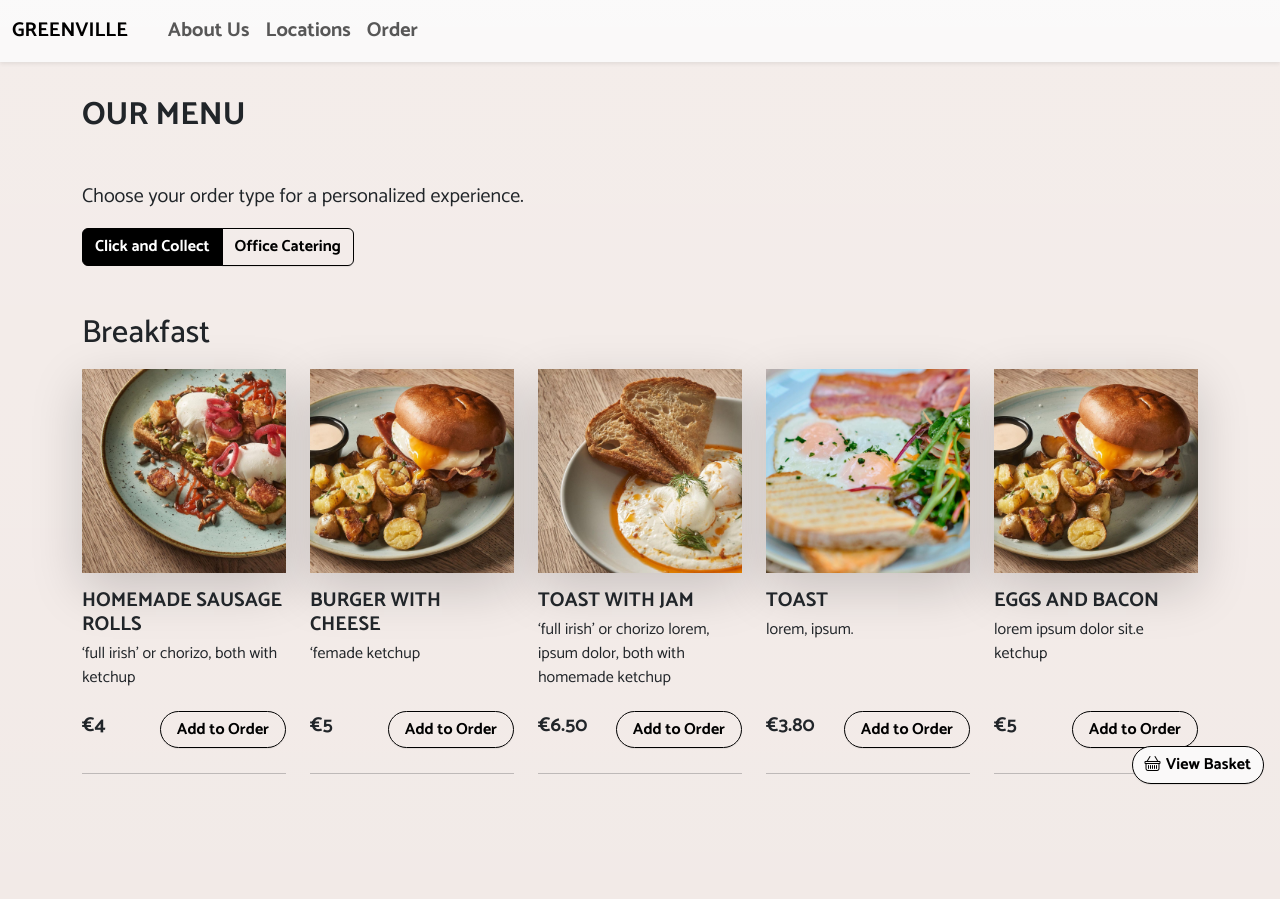
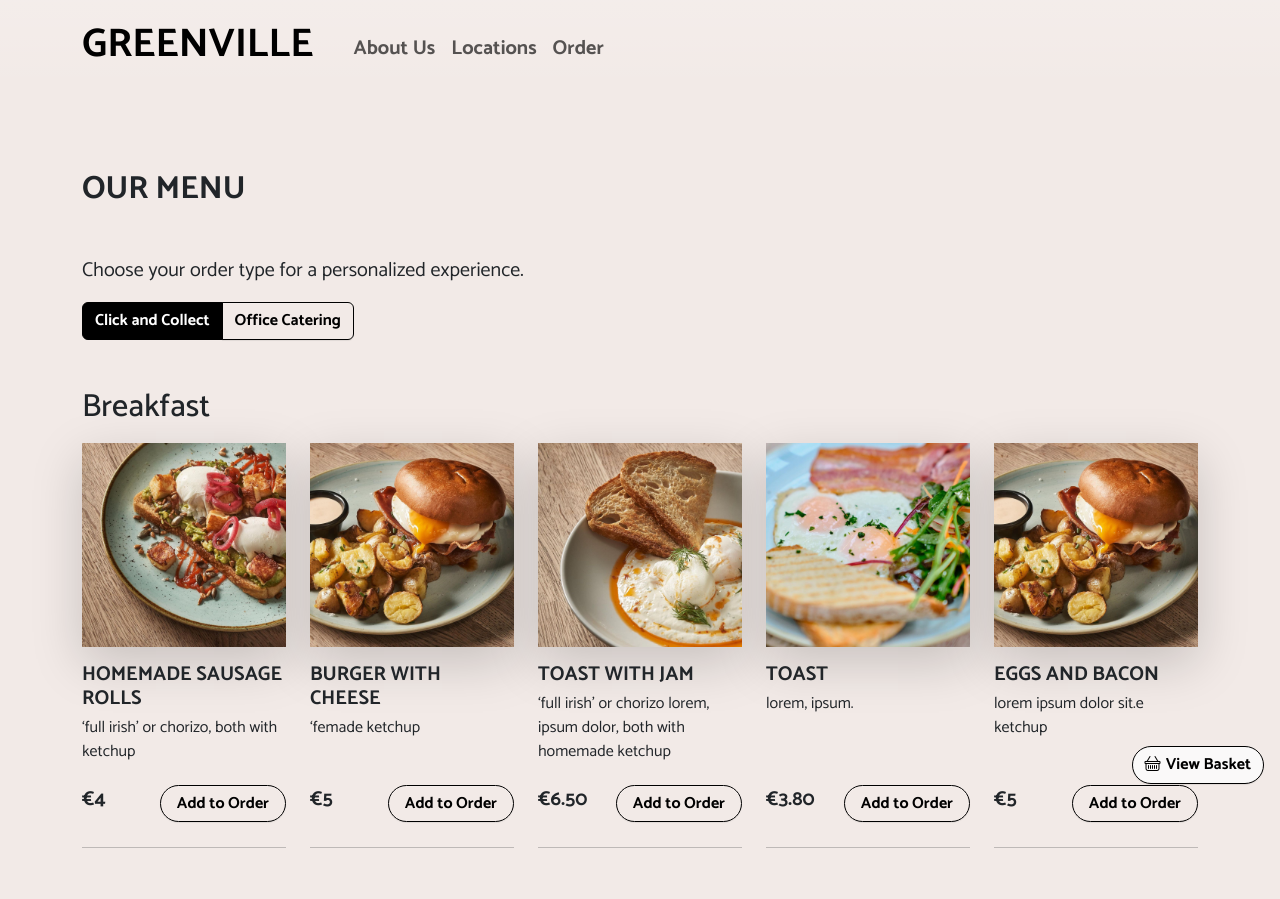
Before and after one commit to GrzegorzSad/GREENVILLE, a website: page menu.html in a window 1280 px wide. Shown: the top 899 px of the page. Drawn offline with nearby package versions, Linux system fonts and the light colour scheme.

Commit message:
ok i think i like the navbar redisgn

```diff
--- a/menu.html
+++ b/menu.html
@@ -9,15 +9,17 @@
 	<link rel="stylesheet" href="https://cdn.jsdelivr.net/npm/bootstrap-icons@1.9.1/font/bootstrap-icons.css" />
 </head>
 <header>
-	<nav class=" navbar navbar-expand-lg bg-light shadow-sm fixed-top">
-		<div class="container-fluid ">
-			<a class="navbar-brand fw-bold" href="/index.html">GREENVILLE</a>
+	<nav class=" navbar navbar-expand-lg bg-gray  mb-n3 pt-3">
+		<div class="container-xl ">
+			<a class="navbar-brand " href="/index.html">
+				<h1 class="fw-bold">GREENVILLE</h1>
+			</a>
 			<button class="navbar-toggler" type="button" data-bs-toggle="collapse" data-bs-target="#navbarNavAltMarkup"
 				aria-controls="navbarNavAltMarkup" aria-expanded="false" aria-label="Toggle navigation">
 				<span class="navbar-toggler-icon"></span>
 			</button>
 			<div class="collapse ms-3 navbar-collapse align-middle" id="navbarNavAltMarkup">
-				<div class="navbar-nav fw-bold">
+				<div class="navbar-nav fw-bold me-lg-10">
 					<a class="nav-link" href="/about.html">About Us</a>
 					<a class="nav-link" href="/index.html#locations">Locations</a>
 					<a class="nav-link" href="/menu.html">Order</a>
@@ -39,7 +41,7 @@
 
 
 
-	<div class="container-fluid bg-gray bg-gradient pb-20 pt-10 " id="menu">
+	<div class="container-fluid bg-gray  pb-20 pt-10 " id="menu">
 		<div class="container-xl">
 			<h2 class="fw-bold mb-5">OUR MENU</h2>
 			<p class="">Choose your order type for a personalized experience.</p>
```
Also changed, not shown: index.html (+14 -16 lines), images/circlebl.jpg (added), images/circlebl.png (added).
